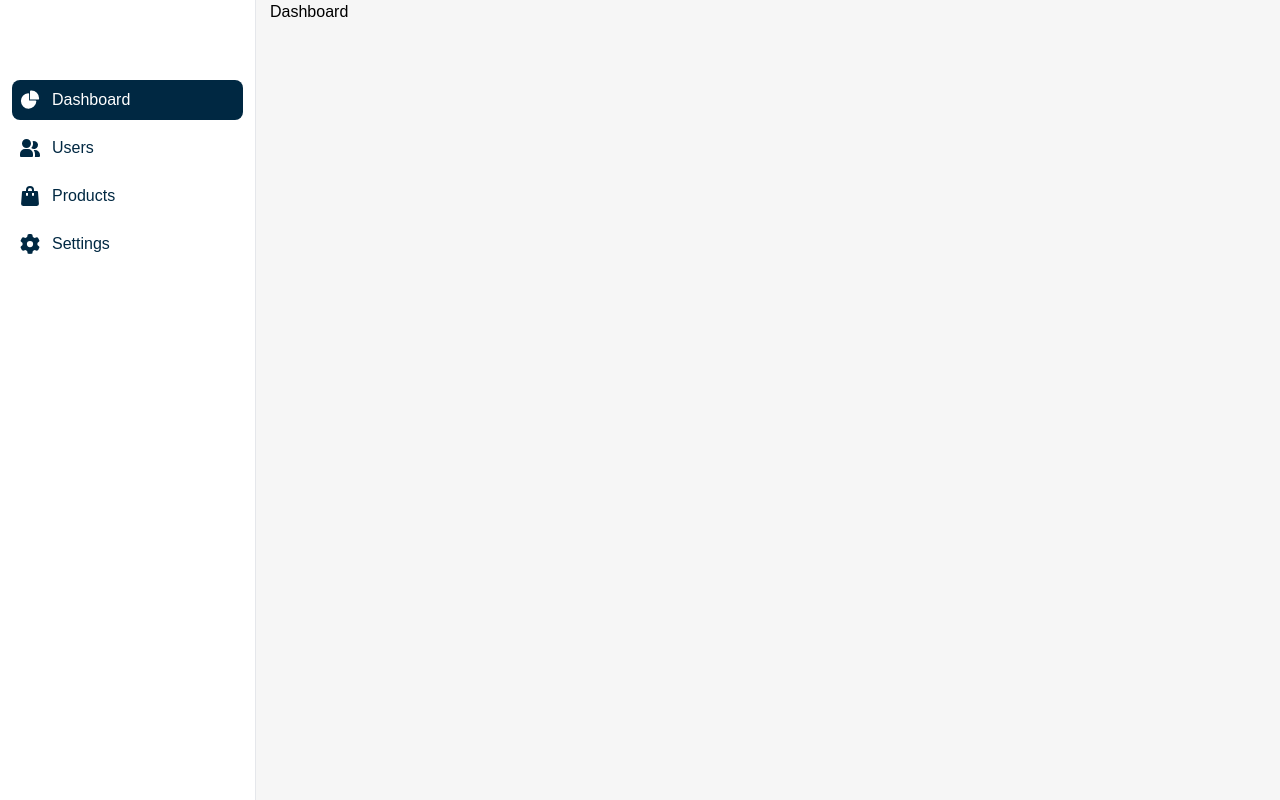
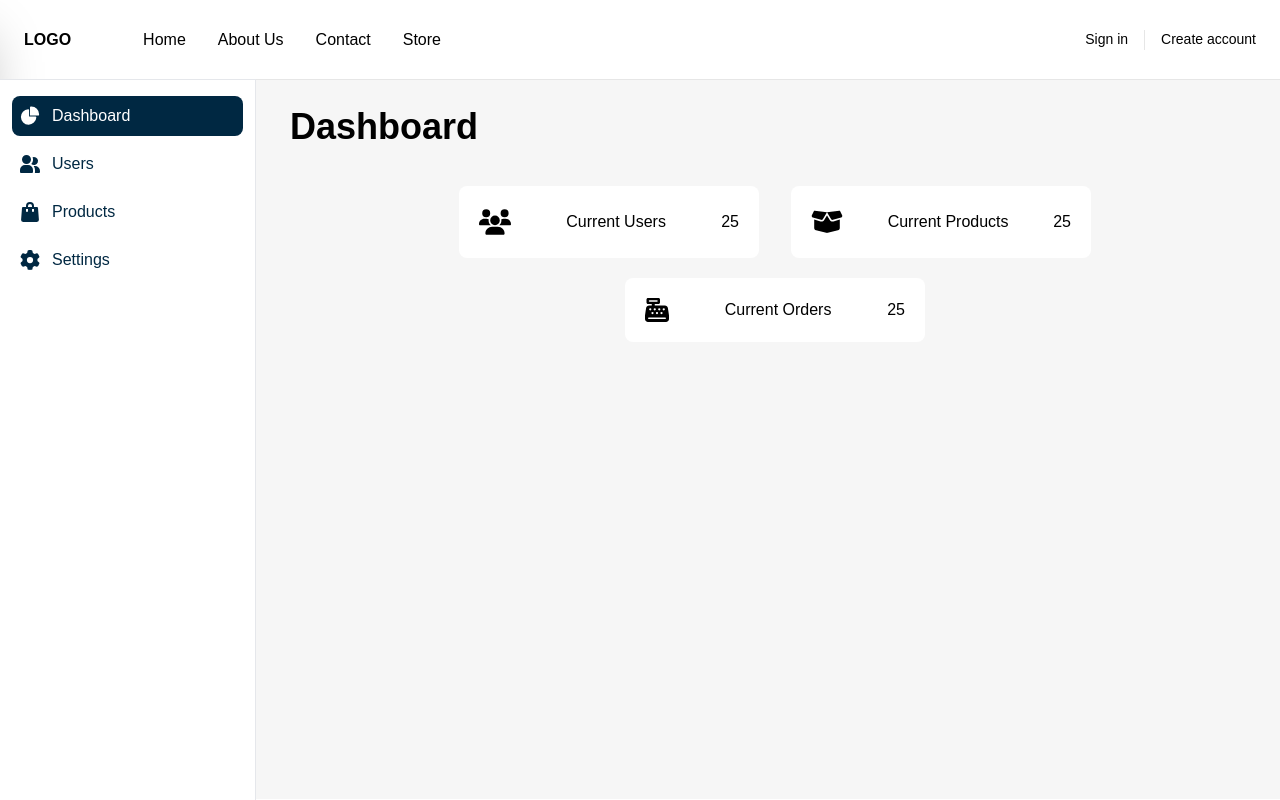
Before and after one commit to ItzNadeesH/Stray-Animal-Adoption-and-Care-Platform, a React (Create React App) app in the folder frontend/: page /dashboard in a window 1280 px wide. Built offline with nearby package versions, Linux system fonts and the light colour scheme; no server answers.

Commit message:
Create dashboard home

```diff
--- /dev/null
+++ b/frontend/src/components/dashboard/admin/DashboardHome.js
@@ -0,0 +1,43 @@
+import React from 'react';
+import { FaUsers } from 'react-icons/fa6';
+
+const DashboardHome = () => {
+  return (
+    <>
+      <div className="p-5">
+        <h1 className="text-[36px]">Dashboard</h1>
+        <div className="flex flex-wrap justify-center mt-8">
+          <div className="min-w-[300px] flex items-center justify-between bg-white p-5 mb-5 mx-4 rounded-lg">
+            <FaUsers size={32} />
+            <p className="mx-8">Current Users</p>
+            <p>25</p>
+          </div>
+          <div className="min-w-[300px] flex items-center justify-between bg-white p-5 mb-5 mx-4 rounded-lg">
+            <svg
+              className="w-8"
+              xmlns="http://www.w3.org/2000/svg"
+              viewBox="0 0 640 512"
+            >
+              <path d="M58.9 42.1c3-6.1 9.6-9.6 16.3-8.7L320 64 564.8 33.4c6.7-.8 13.3 2.7 16.3 8.7l41.7 83.4c9 17.9-.6 39.6-19.8 45.1L439.6 217.3c-13.9 4-28.8-1.9-36.2-14.3L320 64 236.6 203c-7.4 12.4-22.3 18.3-36.2 14.3L37.1 170.6c-19.3-5.5-28.8-27.2-19.8-45.1L58.9 42.1zM321.1 128l54.9 91.4c14.9 24.8 44.6 36.6 72.5 28.6L576 211.6v167c0 22-15 41.2-36.4 46.6l-204.1 51c-10.2 2.6-20.9 2.6-31 0l-204.1-51C79 419.7 64 400.5 64 378.5v-167L191.6 248c27.8 8 57.6-3.8 72.5-28.6L318.9 128h2.2z" />
+            </svg>
+            <p className="mx-8">Current Products</p>
+            <p>25</p>
+          </div>
+          <div className="min-w-[300px] flex items-center justify-between bg-white p-5 mb-5 mx-4 rounded-lg">
+            <svg
+              className="w-6"
+              xmlns="http://www.w3.org/2000/svg"
+              viewBox="0 0 512 512"
+            >
+              <path d="M64 0C46.3 0 32 14.3 32 32V96c0 17.7 14.3 32 32 32h80v32H87c-31.6 0-58.5 23.1-63.3 54.4L1.1 364.1C.4 368.8 0 373.6 0 378.4V448c0 35.3 28.7 64 64 64H448c35.3 0 64-28.7 64-64V378.4c0-4.8-.4-9.6-1.1-14.4L488.2 214.4C483.5 183.1 456.6 160 425 160H208V128h80c17.7 0 32-14.3 32-32V32c0-17.7-14.3-32-32-32H64zM96 48H256c8.8 0 16 7.2 16 16s-7.2 16-16 16H96c-8.8 0-16-7.2-16-16s7.2-16 16-16zM64 432c0-8.8 7.2-16 16-16H432c8.8 0 16 7.2 16 16s-7.2 16-16 16H80c-8.8 0-16-7.2-16-16zm48-168a24 24 0 1 1 0-48 24 24 0 1 1 0 48zm120-24a24 24 0 1 1 -48 0 24 24 0 1 1 48 0zM160 344a24 24 0 1 1 0-48 24 24 0 1 1 0 48zM328 240a24 24 0 1 1 -48 0 24 24 0 1 1 48 0zM256 344a24 24 0 1 1 0-48 24 24 0 1 1 0 48zM424 240a24 24 0 1 1 -48 0 24 24 0 1 1 48 0zM352 344a24 24 0 1 1 0-48 24 24 0 1 1 0 48z" />
+            </svg>
+            <p className="mx-8">Current Orders</p>
+            <p>25</p>
+          </div>
+        </div>
+      </div>
+    </>
+  );
+};
+
+export default DashboardHome;
--- a/frontend/src/components/dashboard/admin/Sidebar.js
+++ b/frontend/src/components/dashboard/admin/Sidebar.js
@@ -5,7 +5,7 @@ const Sidebar = ({ selected, onSelect }) => {
     <>
       <aside
         id="logo-sidebar"
-        className="fixed top-0 left-0 z-40 w-64 h-screen pt-20 transition-transform -translate-x-full bg-white border-r border-gray-200 md:translate-x-0"
+        className="fixed top-0 left-0 z-40 w-64 h-screen pt-4 mt-[79px]  border-t border-[#e6e6e6] transition-transform -translate-x-full bg-white border-r border-gray-200 md:translate-x-0"
         aria-label="Sidebar"
       >
         <div className="h-full px-3 pb-4 overflow-y-auto bg-white">
--- a/frontend/src/components/navbar/Navbar.js
+++ b/frontend/src/components/navbar/Navbar.js
@@ -99,7 +99,7 @@ const Navbar = ({ isAuthenticated }) => {
   );
   return (
     <>
-      <nav className="flex justify-between p-6 h-[80px] border-b border-[#e6e6e6] max-w-screen-xl mx-auto mb-4">
+      <nav className="flex justify-between p-6 h-[80px] border-b border-[#e6e6e6] max-w-screen-xl mx-auto">
         <div className="flex items-center">
           <button onClick={handleMenuClick} className="md:hidden mr-6">
             <img className="h-5" src={menu} alt="menu-icon" />
--- a/frontend/src/pages/Dashboard.js
+++ b/frontend/src/pages/Dashboard.js
@@ -1,10 +1,12 @@
 import React, { useState } from 'react';
 import { useSpring, animated } from '@react-spring/web';
+import Layout from './Layout';
 import Sidebar from '../components/dashboard/admin/Sidebar';
 import ProductList from '../components/dashboard/admin/ProductList';
 import AddProductForm from '../components/dashboard/admin/AddProductForm';
 import Settings from '../components/dashboard/admin/Settings';
 import UsersList from '../components/dashboard/admin/UsersList';
+import DashboardHome from '../components/dashboard/admin/DashboardHome';
 
 const Dashboard = () => {
   const [selectedTab, setSelectedTab] = useState('Dashboard');
@@ -37,13 +39,17 @@ const Dashboard = () => {
       content = <UsersList />;
       break;
     default:
-      content = <div>Dashboard</div>;
+      content = <DashboardHome />;
       break;
   }
 
   return (
     <>
-      <div className="bg-[#f6f6f6] min-h-screen overflow-hidden">
+      <Layout>
+        <div
+          className="bg-[#f6f6f6] min-h-screen overflow-hidden border-t border-[#e6e6e6] mt-[-1px]"
+          style={{ minHeight: 'calc(100vh - 80px)' }}
+        >
           <Sidebar selected={selectedTab} onSelect={handleTabSelect} />
           <div className="md:ml-[270px]">
             <animated.div
@@ -55,6 +61,7 @@ const Dashboard = () => {
             </animated.div>
           </div>
         </div>
+      </Layout>
     </>
   );
 };
--- a/frontend/src/pages/Layout.js
+++ b/frontend/src/pages/Layout.js
@@ -1,3 +1,4 @@
+import React from 'react';
 import Navbar from '../components/navbar/Navbar';
 
 const Layout = ({ children }) => {
--- a/frontend/src/pages/Store.js
+++ b/frontend/src/pages/Store.js
@@ -10,7 +10,7 @@ const Store = () => {
     <>
       <Loader>
         <Layout>
-          <div className="max-w-screen-xl mx-auto xl:flex">
+          <div className="max-w-screen-xl mx-auto xl:flex mt-4">
             <ProductFilter />
             <ProductGrid />
           </div>
```
Lines whose indentation alone changed are shown as unchanged.
